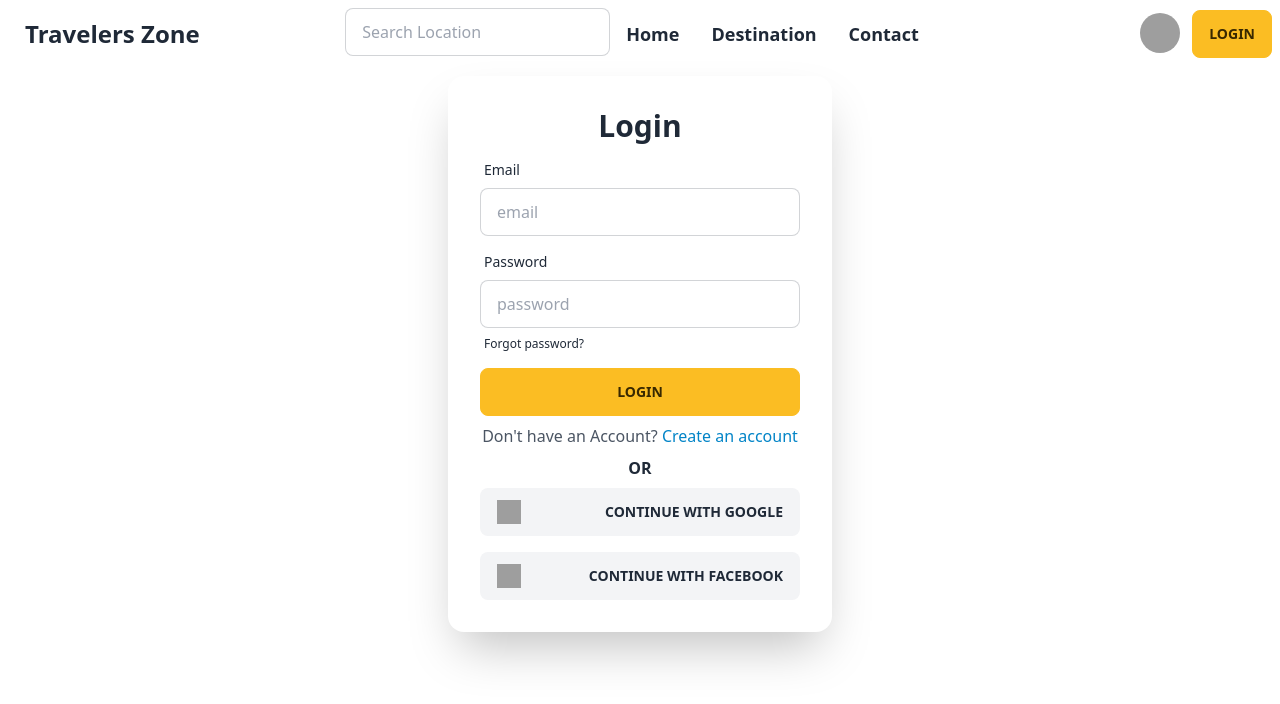
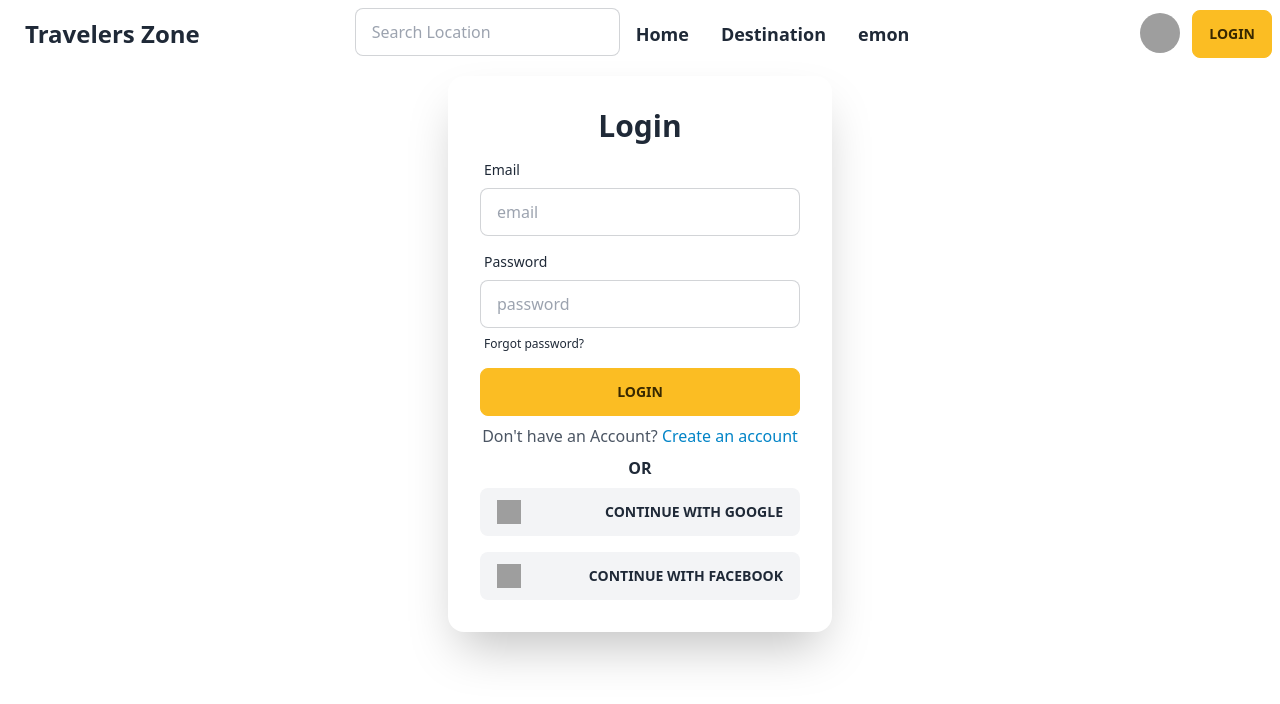
Before and after one commit to emon3455/Travelers-Zone, a React (Vite) app: page /login in a window 1280 px wide. Shown: the top 704 px of the page. Built offline with nearby package versions, Linux system fonts and the light colour scheme; grey boxes are pictures that could not be loaded.

Commit message:
provider setup done

```diff
--- a/src/Components/Header.jsx
+++ b/src/Components/Header.jsx
@@ -1,6 +1,11 @@
+import { useContext } from "react";
 import {Link} from "react-router-dom"
+import { AuthContext } from "../providers/AuthProvider";
 
 const Header = () => {
+
+    const user = useContext(AuthContext)
+
     return (
         <header className="bg-opacity-60 bg-white bg-blend-multiply sticky top-0 z-30">
             <div className="container mx-auto">
@@ -16,7 +21,7 @@ const Header = () => {
                                 </div>
                                 <li className="text-lg font-semibold"><Link to="/">Home</Link></li>
                                 <li className="text-lg font-semibold"><a>Destination</a></li>
-                                <li className="text-lg font-semibold"><a>Contact</a></li>
+                                <li className="text-lg font-semibold"><a>{user ? user.name : "none"}</a></li>
                             </ul>
                         </div>
                         <a className="btn btn-ghost normal-case text-2xl font-bold" >Travelers Zone</a>
@@ -28,7 +33,7 @@ const Header = () => {
                             </div>
                             <li className="text-lg font-semibold"><Link to="/">Home</Link></li>
                             <li className="text-lg font-semibold"><a>Destination</a></li>
-                            <li className="text-lg font-semibold"><a>Contact</a></li>
+                            <li className="text-lg font-semibold"><a>{user ? user.name : "none"}</a></li>
                         </ul>
                     </div>
                     <div className="navbar-end space-x-2">
--- /dev/null
+++ b/src/firebase/firebase.config.js
@@ -0,0 +1,18 @@
+/* eslint-disable no-unused-vars */
+// Import the functions you need from the SDKs you need
+import { initializeApp } from "firebase/app";
+// TODO: Add SDKs for Firebase products that you want to use
+// https://firebase.google.com/docs/web/setup#available-libraries
+
+// Your web app's Firebase configuration
+const firebaseConfig = {
+  apiKey: "AIzaSyBJ6fFRRbrql6WC7C1tWKhFxguXj8ZygNs",
+  authDomain: "travelers-zone-auth.firebaseapp.com",
+  projectId: "travelers-zone-auth",
+  storageBucket: "travelers-zone-auth.appspot.com",
+  messagingSenderId: "754006473271",
+  appId: "1:754006473271:web:ea2b6aaab485ea18a7ddb2"
+};
+
+// Initialize Firebase
+export const app = initializeApp(firebaseConfig);
--- a/src/main.jsx
+++ b/src/main.jsx
@@ -3,12 +3,15 @@ import ReactDOM from 'react-dom/client'
 import './index.css'
 import { RouterProvider } from 'react-router-dom'
 import router from './routes/Routes'
+import AuthProvider from './providers/AuthProvider'
 
 
 ReactDOM.createRoot(document.getElementById('root')).render(
 
   <React.StrictMode>
-    <RouterProvider router={router}></RouterProvider>
+    <AuthProvider>
+      <RouterProvider router={router}></RouterProvider>
+    </AuthProvider>
   </React.StrictMode>,
 
 )
--- /dev/null
+++ b/src/providers/AuthProvider.jsx
@@ -0,0 +1,20 @@
+/* eslint-disable react/prop-types */
+/* eslint-disable no-unused-vars */
+import React, { createContext } from 'react';
+
+export const AuthContext = createContext(null);
+
+const AuthProvider = ({children}) => {
+
+    const user = {
+        name: "emon",
+    }
+
+    return (
+       <AuthContext.Provider value={user}>
+            {children}
+       </AuthContext.Provider>
+    );
+};
+
+export default AuthProvider;
```
